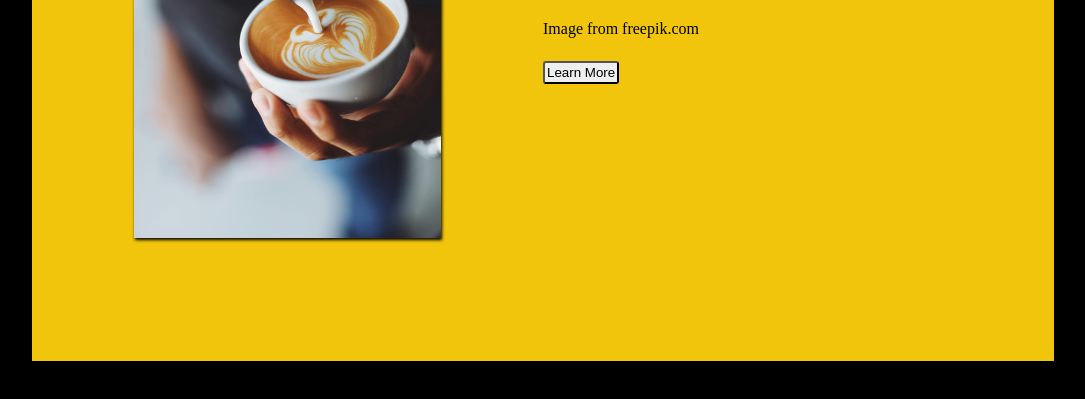
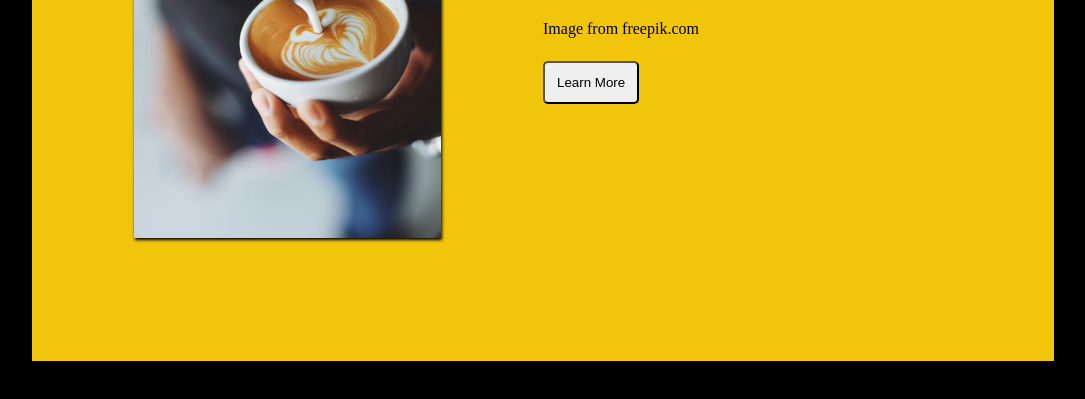
Before and after one commit to PritiranjanPatra2/Coffee-Card, a plain HTML site: page index.html in a window 1280 px wide. Shown: the part 349-748 px from the top of the page, without its empty margins (97-1182 px from the left). Drawn offline with Linux system fonts and the light colour scheme.

Commit message:
hover effect add on button

```diff
--- a/index.html
+++ b/index.html
@@ -60,8 +60,16 @@
             /* text-align: center; */
             /* margin:  0 auto; */
             /* font-size: 1rem; */
-            border-radius: 3px;
-            padding: 2px;
+            border-radius: 5px;
+            padding: 12px;
+            transition: all;
+            transition-duration: .3s;
+
+
+        }
+        button:hover{
+            background-color: black;
+            color: white;
         }
         .img{
             display: flex;
```
